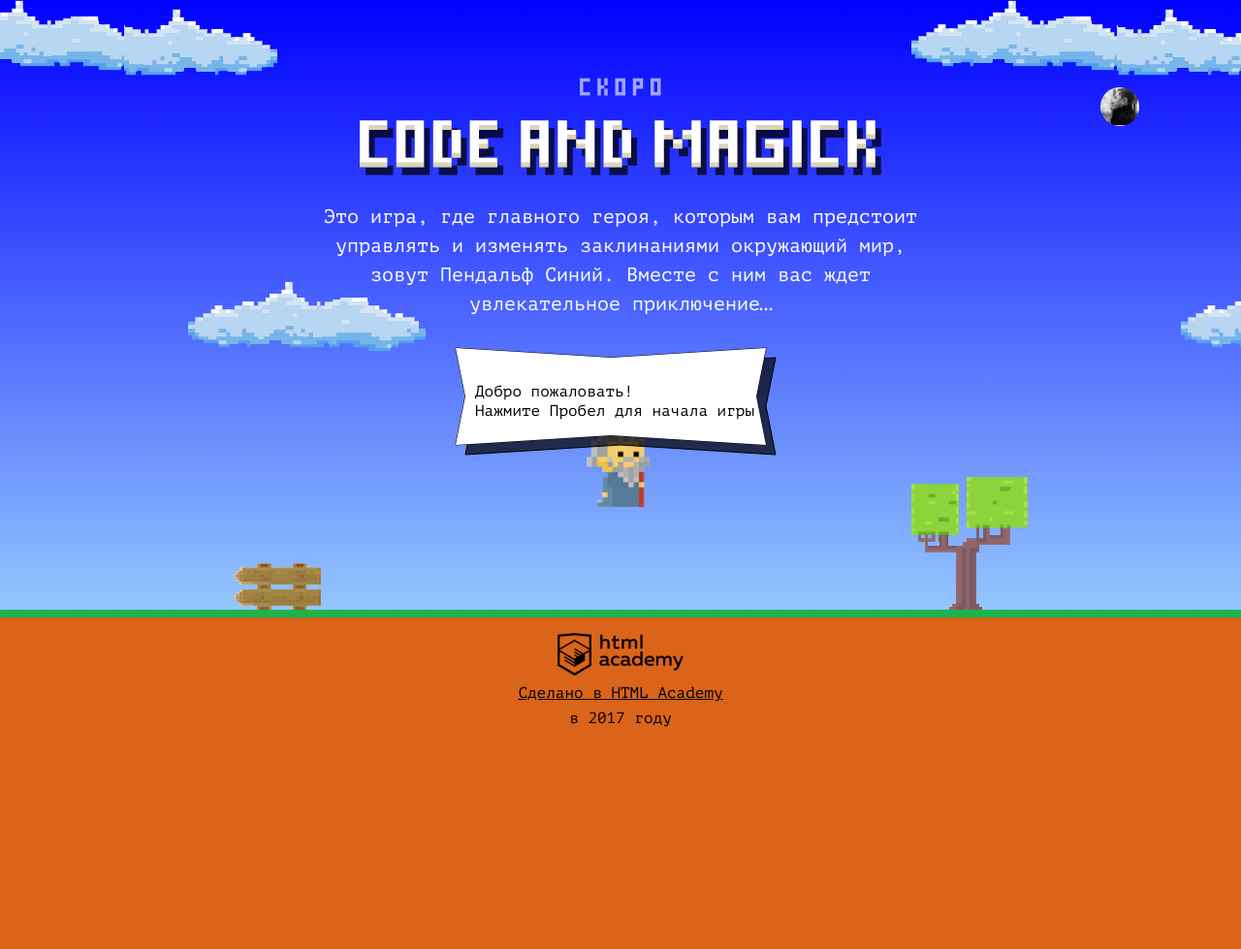
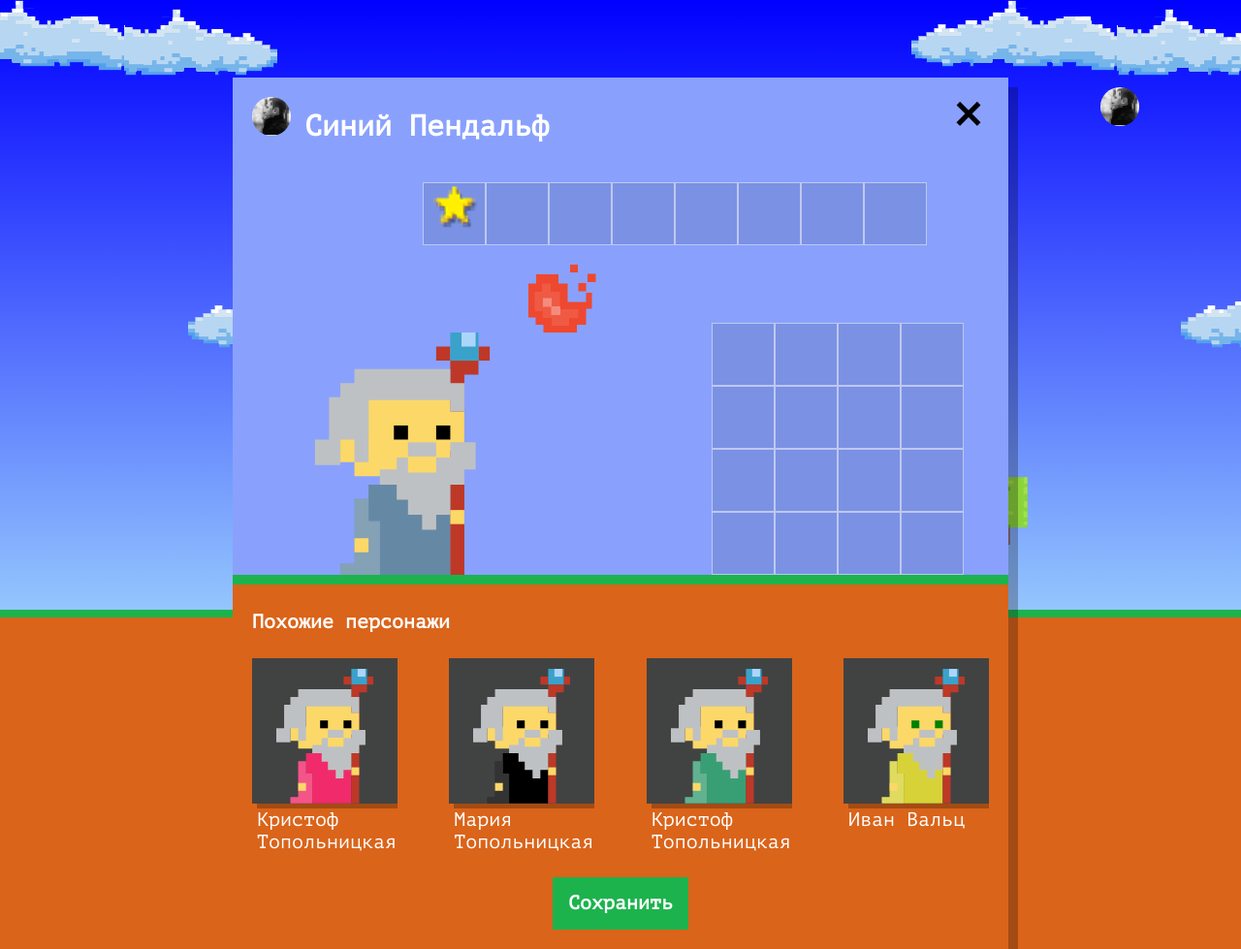
Before and after one commit to dwd0497/1394821-code-and-magick-21, a website: page index.html in a window 1280 px wide. Shown: the whole page at 97% size. Before the commit the page ends 800 px from the top, so only its background shows below. Drawn offline with Linux system fonts and the light colour scheme.

Commit message:
Вывел похожих волшебников

```diff
--- a/index.html
+++ b/index.html
@@ -173,6 +173,7 @@
 
   <script src="js/script.js"></script>
   <script src="js/stat.js"></script>
+  <script src="js/setup.js"></script>
   <script src="js/game.js"></script>
 
 </body>
--- /dev/null
+++ b/js/setup.js
@@ -0,0 +1,59 @@
+"use strict";
+
+document.querySelector(`.setup`).classList.remove(`hidden`);
+document.querySelector(`.setup-similar`).classList.remove(`hidden`);
+
+const WIZARDS_NAMES = [`Иван`, `Хуан`, `Себастьян`, `Мария`, `Кристоф`, `Виктор`, `Юлия`, `Люпита`, `Вашингтон`];
+const WIZARDS_SURNAMES = [`да Марья`, `Верон`, `Мирабелла`, `Вальц`, `Онопко`, `Топольницкая`, `Нионго`, `Ирвинг`];
+const COAT_COLORS = [`rgb(101, 137, 164)`, `rgb(241, 43, 107)`, `rgb(146, 100, 161)`,
+  `rgb(56, 159, 117)`, `rgb(215, 210, 55)`, `rgb(0, 0, 0)`];
+const EYES_COLORS = [`black`, `red`, `blue`, `yellow`, `green`];
+
+function renderWizards() {
+  const similarWizardsList = document.querySelector(`.setup-similar-list`);
+  let fragment = document.createDocumentFragment();
+
+  for (let i = 0; i < wizards.length; i++) {
+    fragment.appendChild(createWizardDOM(i));
+  }
+  similarWizardsList.appendChild(fragment);
+}
+
+function createWizardDOM(i) {
+  let template = document.querySelector(`#similar-wizard-template`).content.querySelector(`div`);
+  let wizardDOM = template.cloneNode(true);
+  wizardDOM.children[1].textContent = wizards[i].name;
+  wizardDOM.children[0].children[0].children[0].children[0].style.fill = wizards[i].coatColor;
+  wizardDOM.children[0].children[0].children[0].children[2].style.fill = wizards[i].eyesColor;
+  return wizardDOM;
+}
+
+function getRandomNumber(min, max) {
+  min = Math.ceil(min);
+  max = Math.floor(max);
+  return Math.floor(Math.random() * (max - min + 1) + min);
+}
+
+function getWizardName() {
+  return `${WIZARDS_NAMES[getRandomNumber(0, 5)]} ${WIZARDS_SURNAMES[getRandomNumber(0, 5)]}`;
+}
+
+function buildWizard() {
+  return {
+    name: getWizardName(),
+    coatColor: COAT_COLORS[getRandomNumber(0, 5)],
+    eyesColor: EYES_COLORS[getRandomNumber(0, 5)]
+  };
+}
+
+function buildWizards() {
+  let wizardsArr = [];
+  for (let i = 0; i < 4; i++) {
+    wizardsArr.push(buildWizard());
+  }
+  return wizardsArr;
+}
+
+let wizards = buildWizards();
+
+renderWizards();
```
